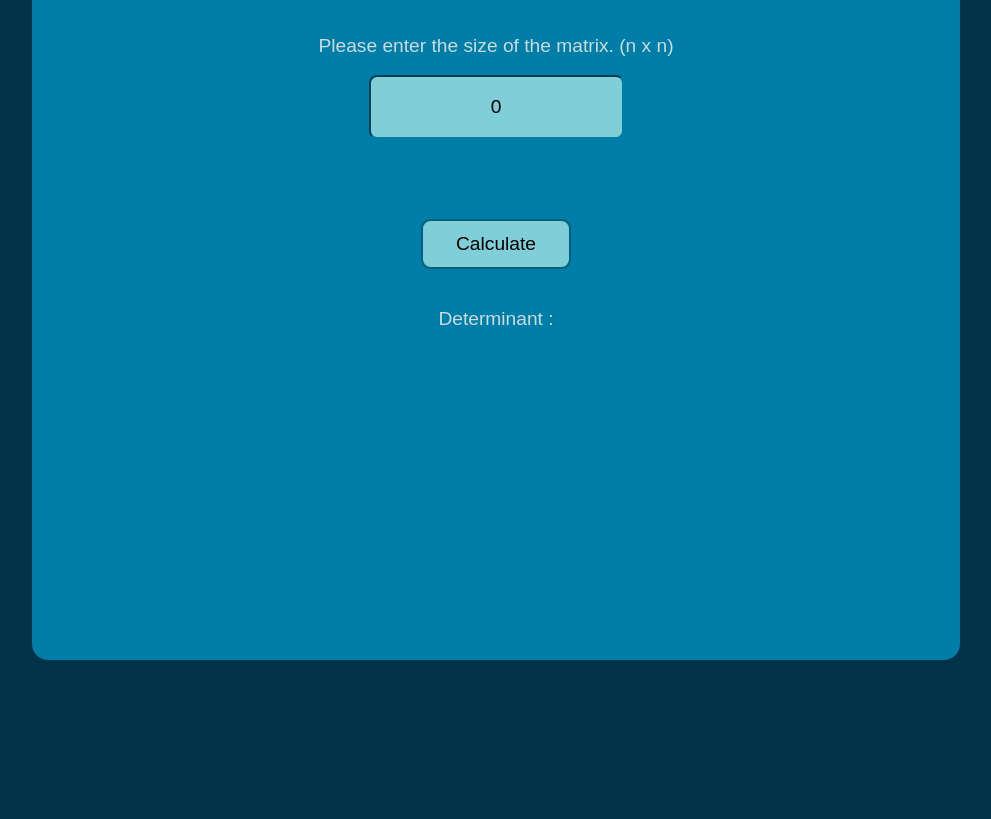
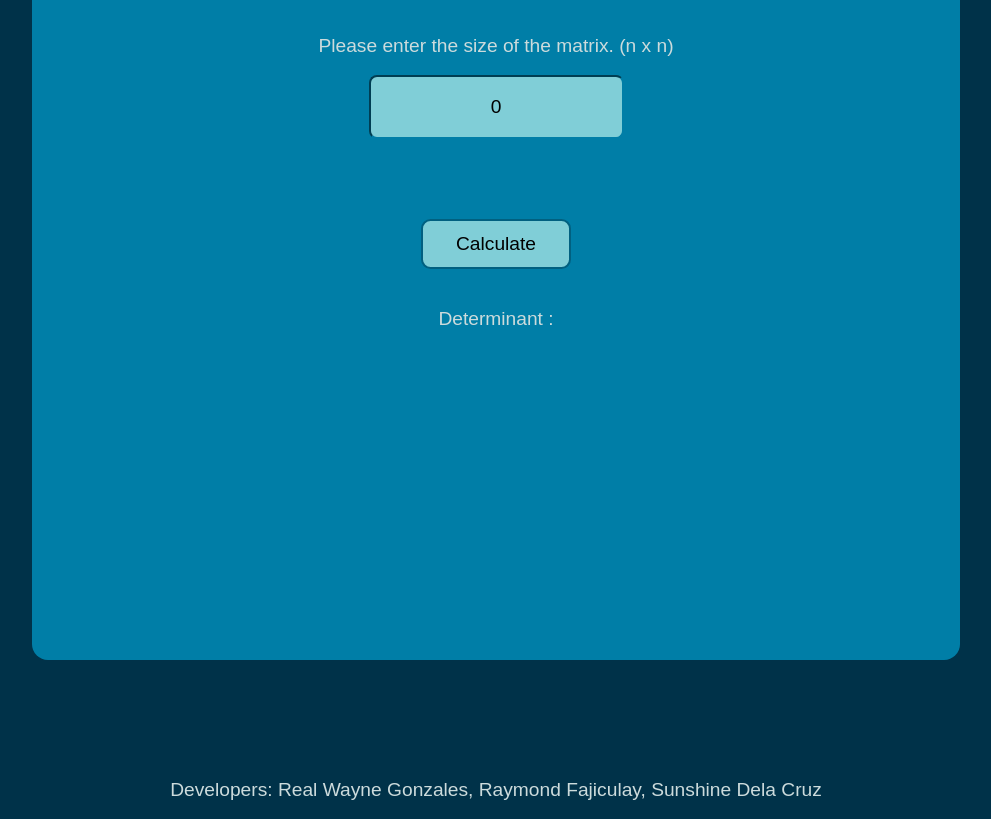
Before and after one commit to INCOGNIZUU/Elective2Proj, a plain HTML site: page index.html in a window 1280 px wide. Shown: the part 172-991 px from the top of the page, without its empty margins (144-1135 px from the left). Before the commit the page ends 932 px from the top, so only its background shows below. Drawn offline with nearby package versions, Linux system fonts and the light colour scheme.

Commit message:
add names

```diff
--- a/index.html
+++ b/index.html
@@ -23,6 +23,9 @@
         <p id="answer">Determinant :</p>
       </div>
     </div>
+    <p>
+      Developers: Real Wayne Gonzales, Raymond Fajiculay, Sunshine Dela Cruz
+    </p>
   </body>
   <script
     src="https://cdnjs.cloudflare.com/ajax/libs/mathjs/9.3.2/math.js"
```
